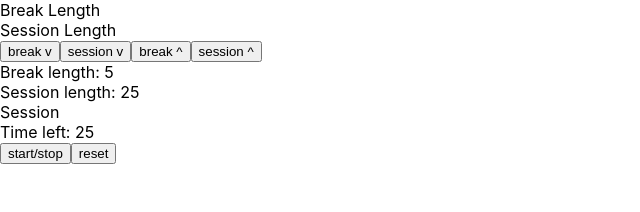
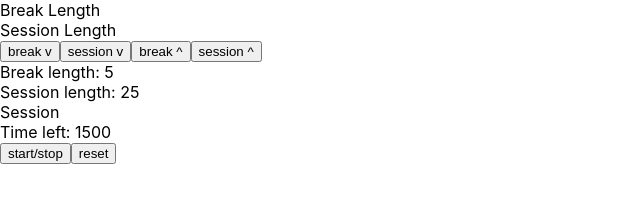
Before and after one commit to Sharoness/freecodecamp_React_P5_Pomodoro_Clock, a React (Create React App) app: page / in a window 1280 px wide. Shown: the top 212 px of the page, without its empty margins (0-640 px from the left). Built offline with nearby package versions, Linux system fonts and the light colour scheme.

Commit message:
added function countdown

```diff
--- a/src/App.jsx
+++ b/src/App.jsx
@@ -2,10 +2,13 @@ import React, {useState} from 'react';
 import './App.css';
 
 const App = () => {
-  const [breakLengthCount, setbreakLengthCount] = useState(5);
-  const [sessionLengthCount, setsessionLengthCount] = useState(25);
-  const [timerCount, settimerCount] = useState(sessionLengthCount);
+  const [breakLengthCount, setBreakLengthCount] = useState(5);
+  const [sessionLengthCount, setSessionLengthCount] = useState(25);
+  const [timerCount, setTimerCount] = useState(sessionLengthCount*60);
 
+  const countDown = () => {
+    setInterval(() => {setTimerCount((value) => value - 1)}, 1000);
+  }
 
   return (
     <div>
@@ -23,7 +26,7 @@ const App = () => {
       <div id="session-length">Session length: {sessionLengthCount}</div>
       <div id="timer-label">Session</div>
       <div id="time-left">Time left: {timerCount}</div>
-      <button id="start_stop">start/stop</button>
+      <button id="start_stop" onClick={countDown}>start/stop</button>
       <button id="reset">reset</button>
     </div>
     );
```
